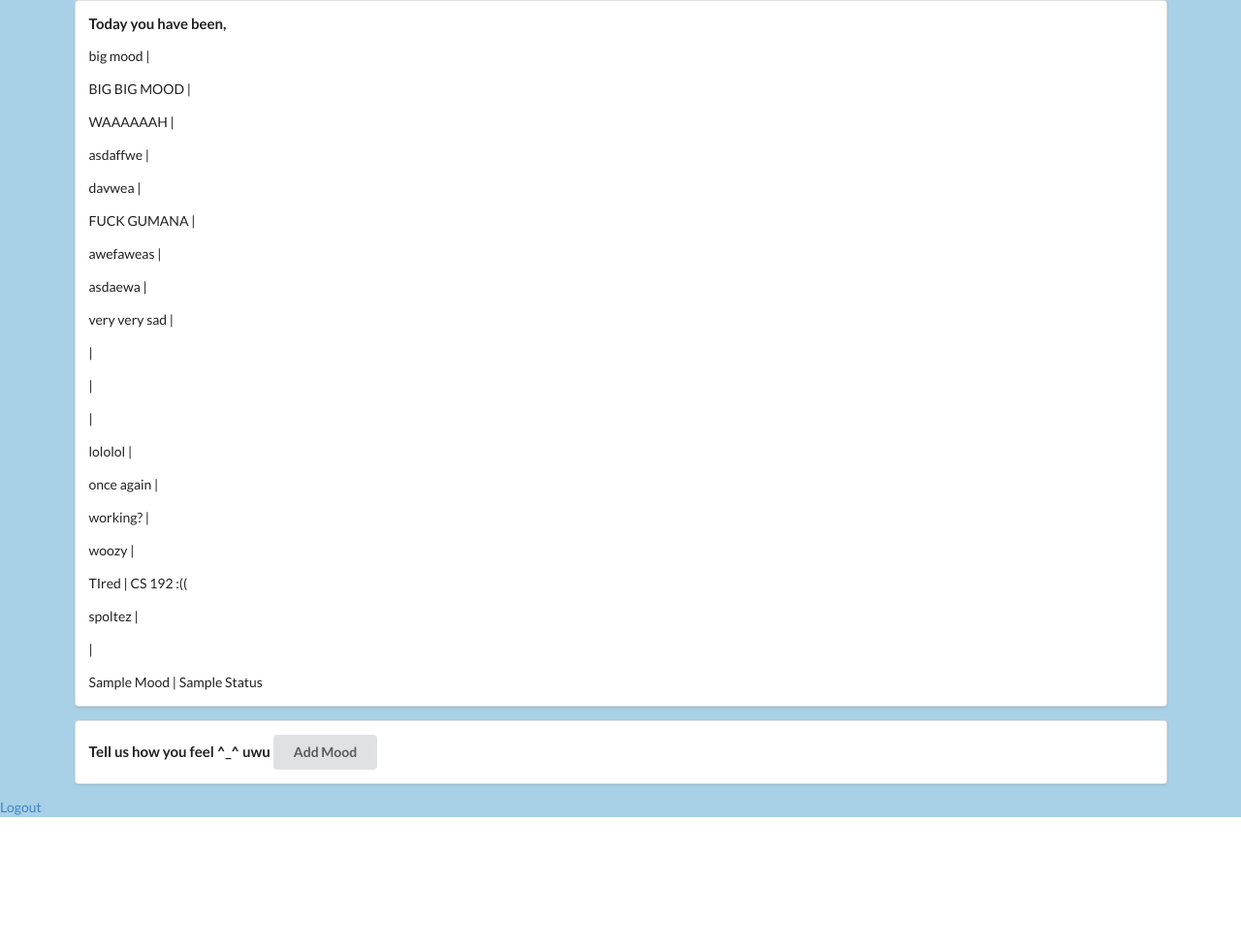
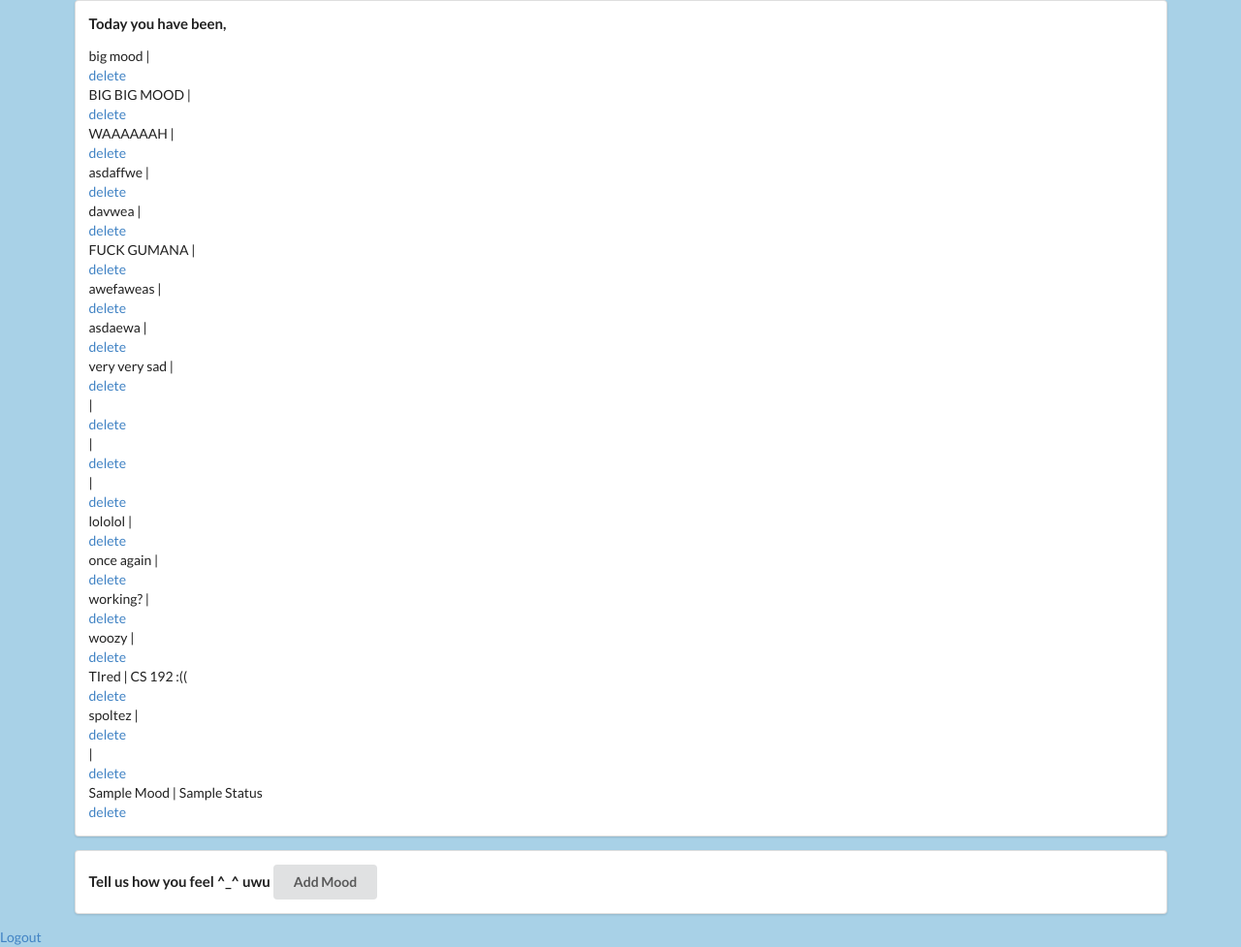
Before and after one commit to rfcabasag/Mood, a Django app: template maintainmood/templates/maintainmood/m_mood.html in a window 1280 px wide. Shown: the whole page at 97% size. Before the commit the page ends 843 px from the top, so only its background shows below. Run offline with Django 3.2, Linux system fonts and the light colour scheme; the template is opened without the code that fills it: values that come from a table or form of the project are taken from there, others are empty; data comes from the database, SQL or seed files in the repository; some libraries are stand-ins or nearby versions.

Commit message:
Updated m_mood.html
added delete mood option

```diff
--- a/maintainmood/templates/maintainmood/m_mood.html
+++ b/maintainmood/templates/maintainmood/m_mood.html
@@ -8,7 +8,8 @@
 	<h4> Today you have been, </h4>
 	{% if mood %}
 		{% for m in mood %}
-			<p>{{m.mood}} | {{m.status}}</p>
+			<div>{{m.mood}} | {{m.status}}</div>
+			<a href="{{m.id}}/delete">delete</a>
 		{% endfor %}
 	{% else %}
 		<p> empty. </p>
```
